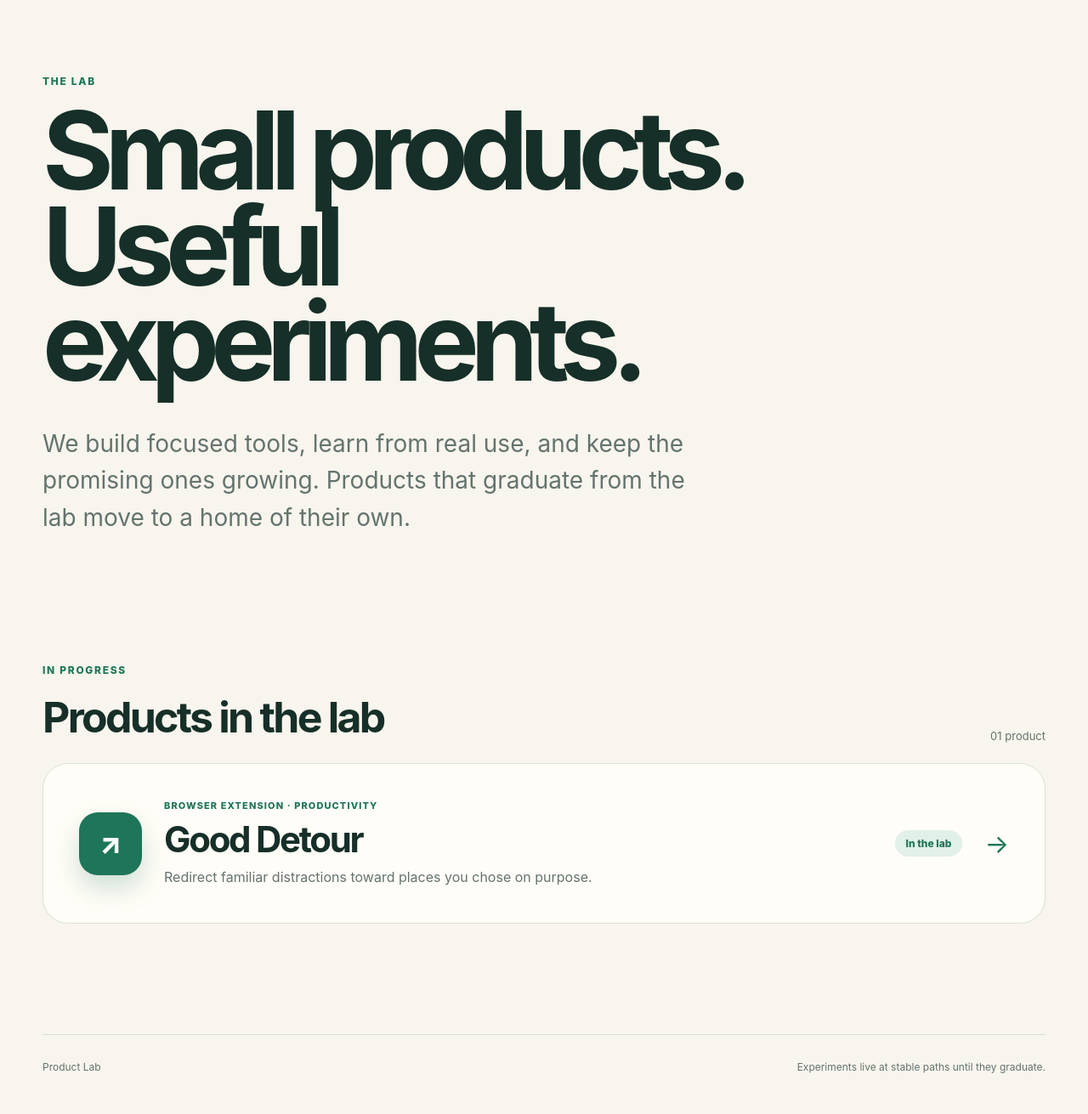
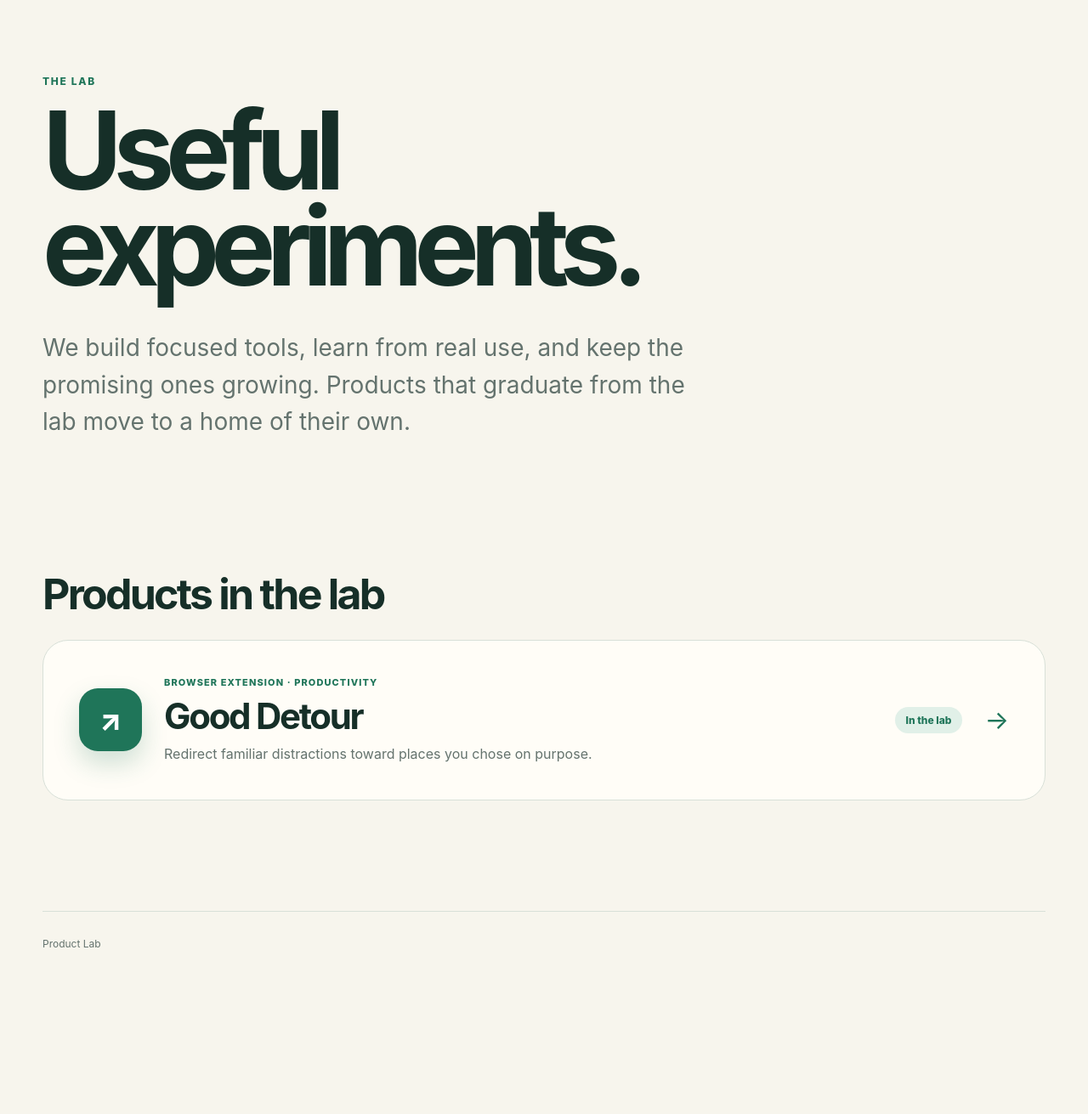
Before and after one commit to jobriant11/GoodDetour, a website: page docs/lab/index.html in a window 1280 px wide. Shown: the part 180-1491 px from the top of the page at 85% size. After the commit the page ends 1346 px from the top, so only its background shows below. Drawn offline with Linux system fonts and the light colour scheme.

Commit message:
Simplify Product Lab page copy

```diff
--- a/docs/lab/index.html
+++ b/docs/lab/index.html
@@ -16,14 +16,13 @@
     <main class="shell">
       <section class="lab-hero">
         <p class="eyebrow">The Lab</p>
-        <h1>Small products.<br>Useful experiments.</h1>
+        <h1>Useful experiments.</h1>
         <p>We build focused tools, learn from real use, and keep the promising ones growing. Products that graduate from the lab move to a home of their own.</p>
       </section>
 
       <section class="products" aria-labelledby="products-title">
         <div class="section-heading">
-          <div><p class="eyebrow">In progress</p><h2 id="products-title">Products in the lab</h2></div>
-          <span>01 product</span>
+          <h2 id="products-title">Products in the lab</h2>
         </div>
         <a class="product-card" href="../detour/">
           <span class="product-icon" aria-hidden="true">↗</span>
@@ -37,6 +36,6 @@
         </a>
       </section>
     </main>
-    <footer class="shell"><span>Product Lab</span><span>Experiments live at stable paths until they graduate.</span></footer>
+    <footer class="shell">Product Lab</footer>
   </body>
 </html>
--- a/docs/lab/site.css
+++ b/docs/lab/site.css
@@ -20,9 +20,8 @@ header { display: flex; align-items: center; justify-content: space-between; pad
 h1 { max-width: 1050px; margin: 0; font-size: clamp(66px, 10vw, 142px); line-height: .88; letter-spacing: -.08em; }
 .lab-hero > p:last-child { max-width: 760px; margin: 42px 0 0; color: var(--muted); font-size: clamp(19px, 2.2vw, 28px); line-height: 1.55; }
 .products { padding-bottom: 130px; }
-.section-heading { display: flex; align-items: flex-end; justify-content: space-between; gap: 24px; margin-bottom: 24px; }
+.section-heading { margin-bottom: 24px; }
 .section-heading h2 { margin: 0; font-size: clamp(32px, 4vw, 50px); letter-spacing: -.055em; }
-.section-heading > span { color: var(--muted); font-size: 13px; }
 .product-card { display: grid; grid-template-columns: auto 1fr auto auto; gap: 26px; align-items: center; padding: clamp(26px, 4vw, 42px); border: 1px solid var(--line); border-radius: 30px; background: var(--panel); text-decoration: none; transition: transform .18s ease, border-color .18s ease, box-shadow .18s ease; }
 .product-card:hover { transform: translateY(-3px); border-color: #abc8b9; box-shadow: 0 24px 60px rgba(23,50,42,.09); }
 .product-card:focus-visible { outline: 3px solid rgba(31,117,89,.28); outline-offset: 4px; }
@@ -33,13 +32,12 @@ h1 { max-width: 1050px; margin: 0; font-size: clamp(66px, 10vw, 142px); line-hei
 .product-meta { color: var(--green); font-size: 11px; font-weight: 800; letter-spacing: .1em; text-transform: uppercase; }
 .product-status { padding: 8px 13px; border-radius: 999px; color: var(--green); background: #e1f0e8; font-size: 12px; font-weight: 800; white-space: nowrap; }
 .product-arrow { color: var(--green); font-size: 30px; }
-footer { display: flex; justify-content: space-between; gap: 20px; padding: 30px 0 48px; border-top: 1px solid var(--line); color: var(--muted); font-size: 12px; }
+footer { padding: 30px 0 48px; border-top: 1px solid var(--line); color: var(--muted); font-size: 12px; }
 @media (max-width: 700px) {
   .shell { width: min(100% - 28px, 1180px); }
   .contact { display: none; }
   .lab-hero { padding-top: 90px; }
   h1 { font-size: clamp(60px, 18vw, 96px); }
-  .section-heading { align-items: flex-start; flex-direction: column; }
   .product-card { grid-template-columns: auto 1fr; gap: 20px; }
   .product-status { justify-self: start; grid-column: 2; }
   .product-arrow { display: none; }
```
